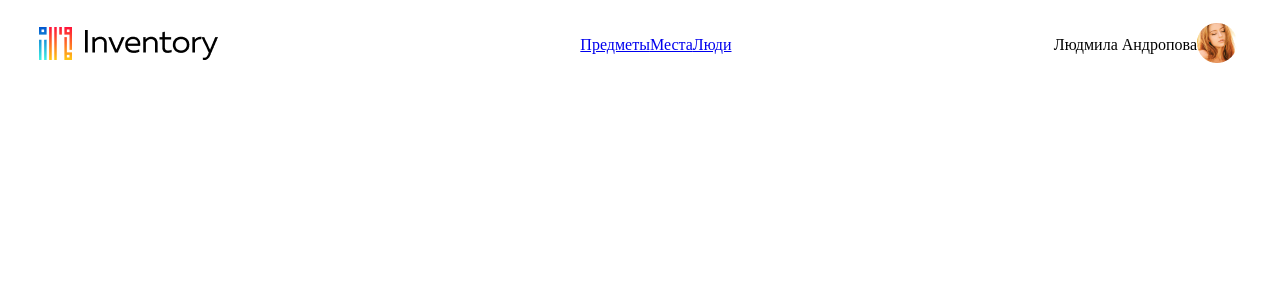
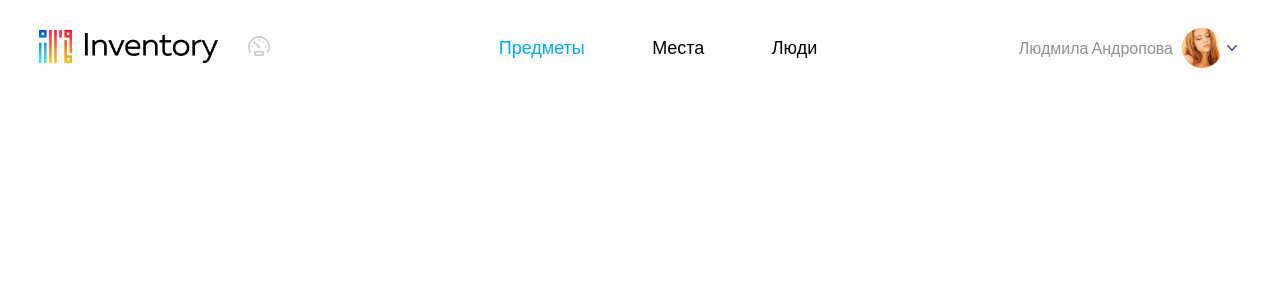
Before and after one commit to coatceatl/inventory, a React app: page / in a window 1280 px wide. Shown: the top 300 px of the page. Built offline with nearby package versions, Linux system fonts and the light colour scheme.

Commit message:
added content to component top

```diff
--- a/index.html
+++ b/index.html
@@ -4,6 +4,7 @@
     <meta charset='utf-8'>
     <meta name='viewport' content='width=device-width, initial-scale=1.0, maximum-scale=1, user-scalable=no'>
     <title>Webpack 4 + React</title>
+    <link href="https://fonts.googleapis.com/css?family=Lato" rel="stylesheet">
     <link rel='stylesheet' href='dist/main.css'>
   </head>
   <body>
--- a/src/components/Top.jsx
+++ b/src/components/Top.jsx
@@ -6,26 +6,30 @@ class Top extends Component {
   render() {
     return (
       <nav>
-        <a className='logo' href='#'>
-          <img src='src/img/logo.png' alt='logo' />
-        </a>
-        <ul>
-          <li>
-            <a href='#'>Предметы</a>
+        <div className='top-left col'>
+          <a className='logo' href='#'>
+            <img src='src/img/logo.png' alt='logo' />
+          </a>
+          <div className='stat'>
+            <a href='#'><img src='src/img/stat.png' alt='logo' /></a>
+          </div>
+        </div>
+        <ul className='col list'>
+          <li className='item'>
+            <a className='link active' href='#'>Предметы</a>
           </li>
-          <li>
-            <a href='#'>Места</a>
+          <li className='item'>
+            <a className='link' href='#'>Места</a>
           </li>
-          <li>
-            <a href='#'>Люди</a>
+          <li className='item'>
+            <a className='link' href='#'>Люди</a>
           </li>
         </ul>
-        <div className='user'>
+        <a className='user col' href='#'>
           <div className='user-name'>Людмила Андропова</div>
-          <div className='user-avatar'>
-            <img src='src/img/ava.png' alt='logo' />
-          </div>
-        </div>
+          <img className='avatar' src='src/img/ava.png' alt='logo' />
+          <img src='src/img/arrow.png' alt='logo' />
+        </a>
       </nav>
     )
   }
--- a/src/scss/_top.scss
+++ b/src/scss/_top.scss
@@ -3,13 +3,40 @@ nav {
   justify-content: space-between;
   align-items: center;
   margin: 20px 35px 20px 31px;
+  font-family: 'Lato', sans-serif;
 }
-ul {
+.top-left {
   display: flex;
-  justify-content: space-between;
+  align-items: center;
+}
+.list {
+  display: flex;
+  justify-content: space-around;
   list-style: none;
+}
+.link {
+  font-size: 18px;
+  color: #000;
+  text-decoration: none;
+}
+.active {
+  color: #01A9FC;
 }
 .user {
   display: flex;
   align-items: center;
+  justify-content: flex-end;
+  font-size: 16px;
+  color: #919191;
+  text-decoration: none;
 }
+.stat {
+  margin-left: 30px;
+}
+.col {
+  width: 33%;
+}
+.avatar {
+  margin-left: 9px;
+  margin-right: 5px;
+}
```
Also changed, not shown: src/img/arrow.png (added), src/img/stat.png (added), 2 other files (tests, documents, lock files or other folders).
